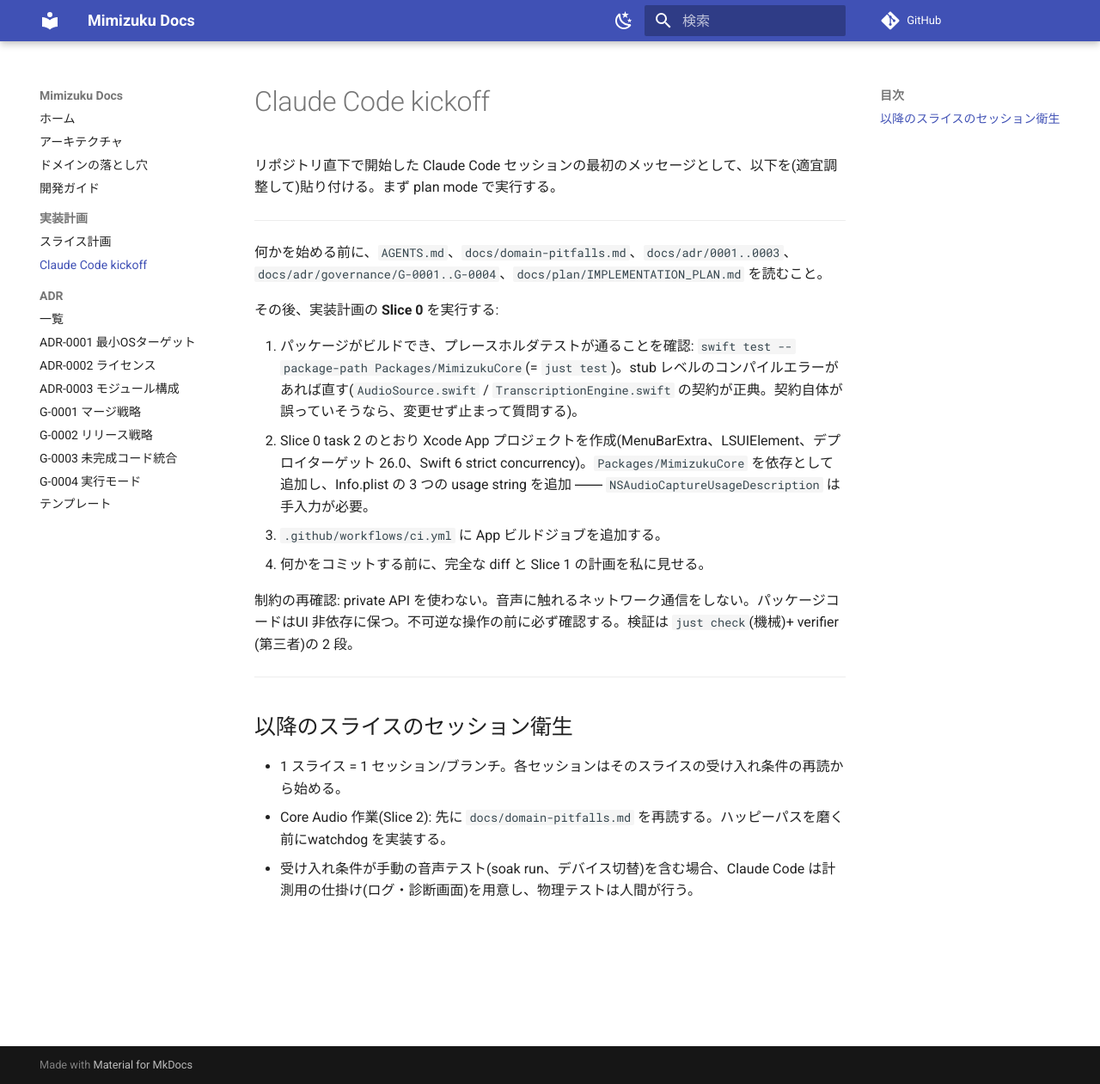
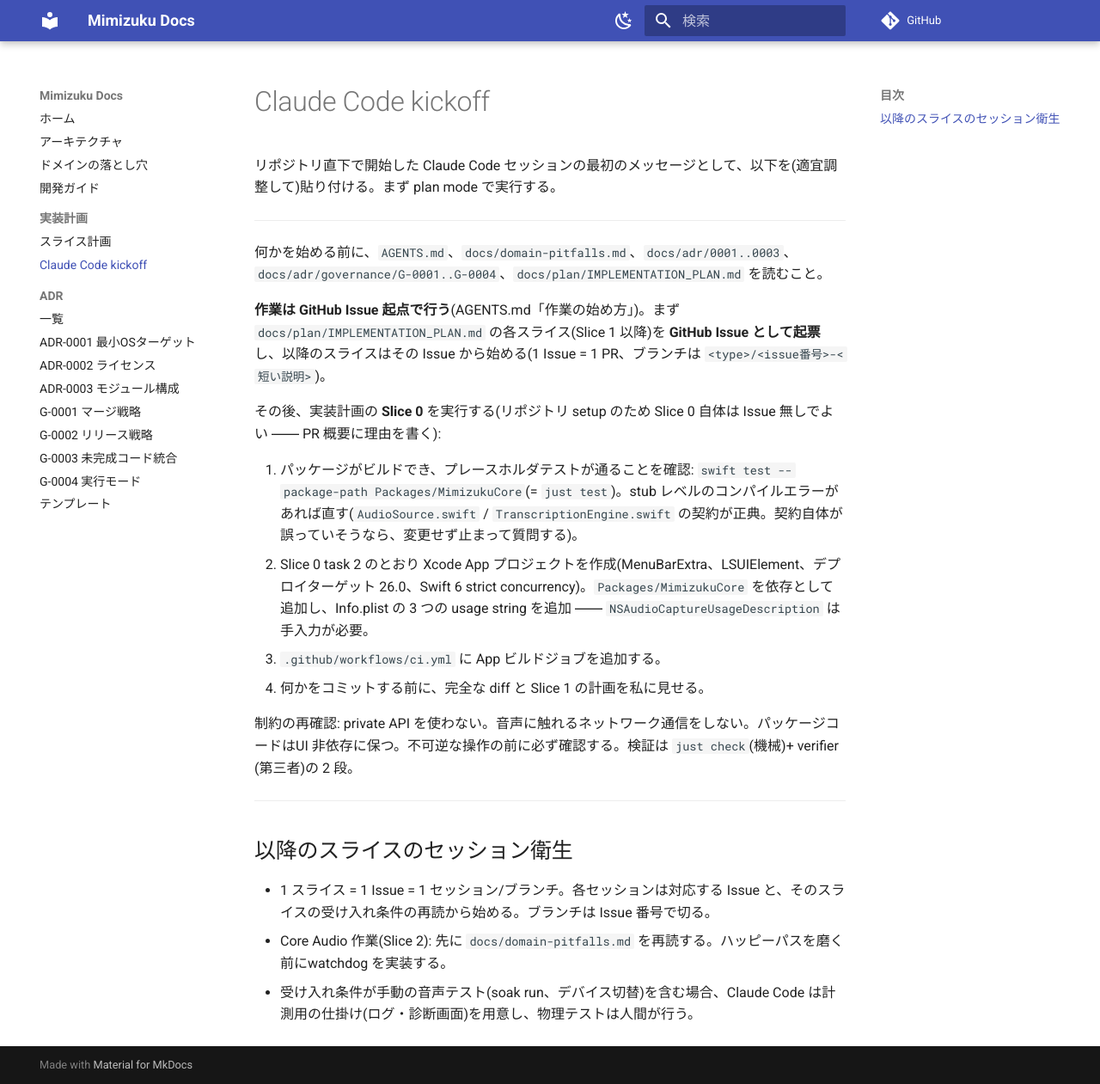
Before and after one commit to nallto/mimizuku, an MkDocs documentation site: the page built from docs/plan/CLAUDE_CODE_KICKOFF.md, in a window 1280 px wide and 1261 px high. Shown: the whole window at 86% size. Built offline with MkDocs 1.6.1 and Material for MkDocs 9.7.7, drawn with Linux system fonts in a browser that asks for light colours; comment, search, counter and statistics services are not loaded.

Commit message:
docs: Issue 駆動ワークフローを明文化する
「流動的タスク = Issues」を知識の置き場所テーブル(記述的)から作業開始時の手順(手続き的)へ補強。AGENTS.md に「作業の始め方(Issue 起点)」節、kickoff に Issue 化ステップ、PR テンプレに Issue 紐付けチェックを追加。テンプレート派生プロジェクトが最初から Issue 駆動で立ち上がるようにする。

Closes #13

```diff
--- a/docs/plan/CLAUDE_CODE_KICKOFF.md
+++ b/docs/plan/CLAUDE_CODE_KICKOFF.md
@@ -6,7 +6,9 @@
 
 何かを始める前に、`AGENTS.md`、`docs/domain-pitfalls.md`、`docs/adr/0001..0003`、`docs/adr/governance/G-0001..G-0004`、`docs/plan/IMPLEMENTATION_PLAN.md` を読むこと。
 
-その後、実装計画の **Slice 0** を実行する:
+**作業は GitHub Issue 起点で行う**(AGENTS.md「作業の始め方」)。まず `docs/plan/IMPLEMENTATION_PLAN.md` の各スライス(Slice 1 以降)を **GitHub Issue として起票**し、以降のスライスはその Issue から始める(1 Issue = 1 PR、ブランチは `<type>/<issue番号>-<短い説明>`)。
+
+その後、実装計画の **Slice 0** を実行する(リポジトリ setup のため Slice 0 自体は Issue 無しでよい ―― PR 概要に理由を書く):
 
 1. パッケージがビルドでき、プレースホルダテストが通ることを確認: `swift test --package-path Packages/MimizukuCore`(= `just test`)。stub レベルのコンパイルエラーがあれば直す(`AudioSource.swift` / `TranscriptionEngine.swift` の契約が正典。契約自体が誤っていそうなら、変更せず止まって質問する)。
 2. Slice 0 task 2 のとおり Xcode App プロジェクトを作成(MenuBarExtra、LSUIElement、デプロイターゲット 26.0、Swift 6 strict concurrency)。`Packages/MimizukuCore` を依存として追加し、Info.plist の 3 つの usage string を追加 ―― `NSAudioCaptureUsageDescription` は手入力が必要。
@@ -19,6 +21,6 @@
 
 ## 以降のスライスのセッション衛生
 
-- 1 スライス = 1 セッション/ブランチ。各セッションはそのスライスの受け入れ条件の再読から始める。
+- 1 スライス = 1 Issue = 1 セッション/ブランチ。各セッションは対応する Issue と、そのスライスの受け入れ条件の再読から始める。ブランチは Issue 番号で切る。
 - Core Audio 作業(Slice 2): 先に `docs/domain-pitfalls.md` を再読する。ハッピーパスを磨く前にwatchdog を実装する。
 - 受け入れ条件が手動の音声テスト(soak run、デバイス切替)を含む場合、Claude Code は計測用の仕掛け(ログ・診断画面)を用意し、物理テストは人間が行う。
```
Also changed, not shown: AGENTS.md (+7 -0 lines), .github/pull_request_template.md.
